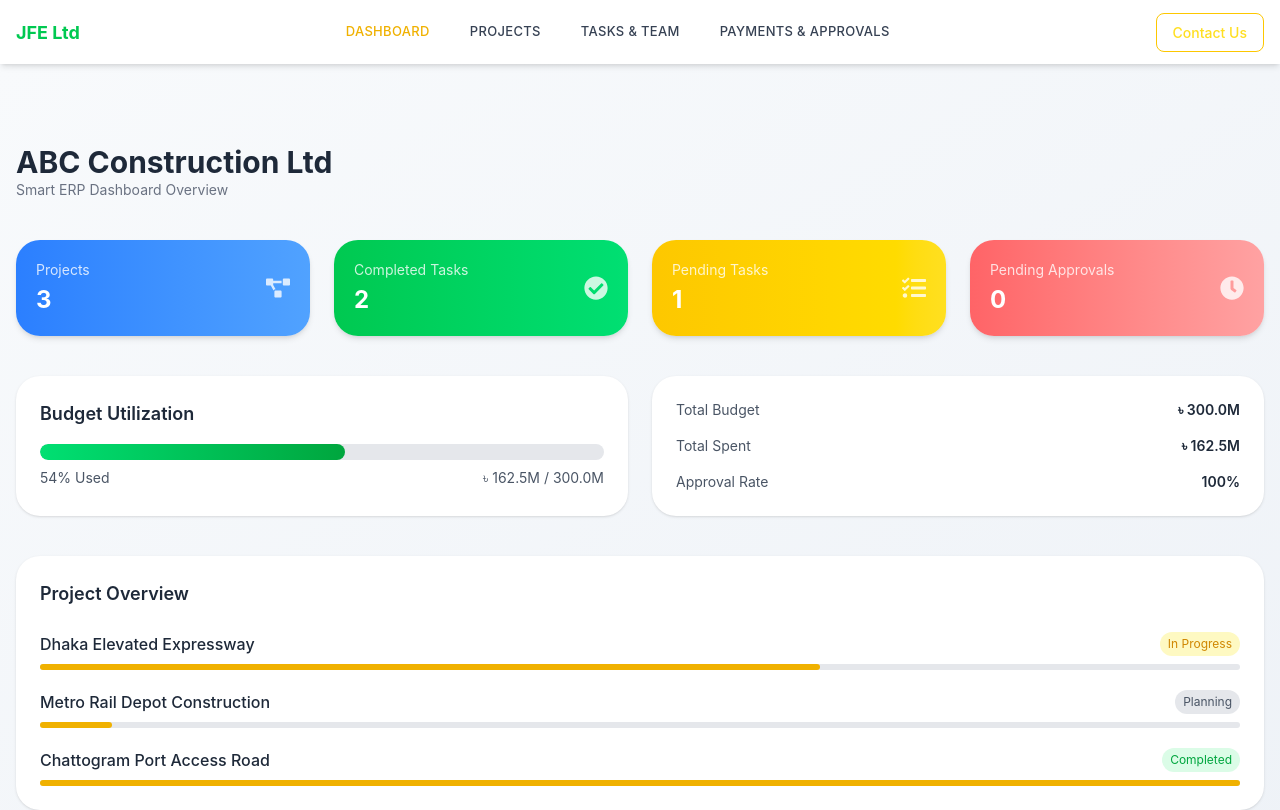
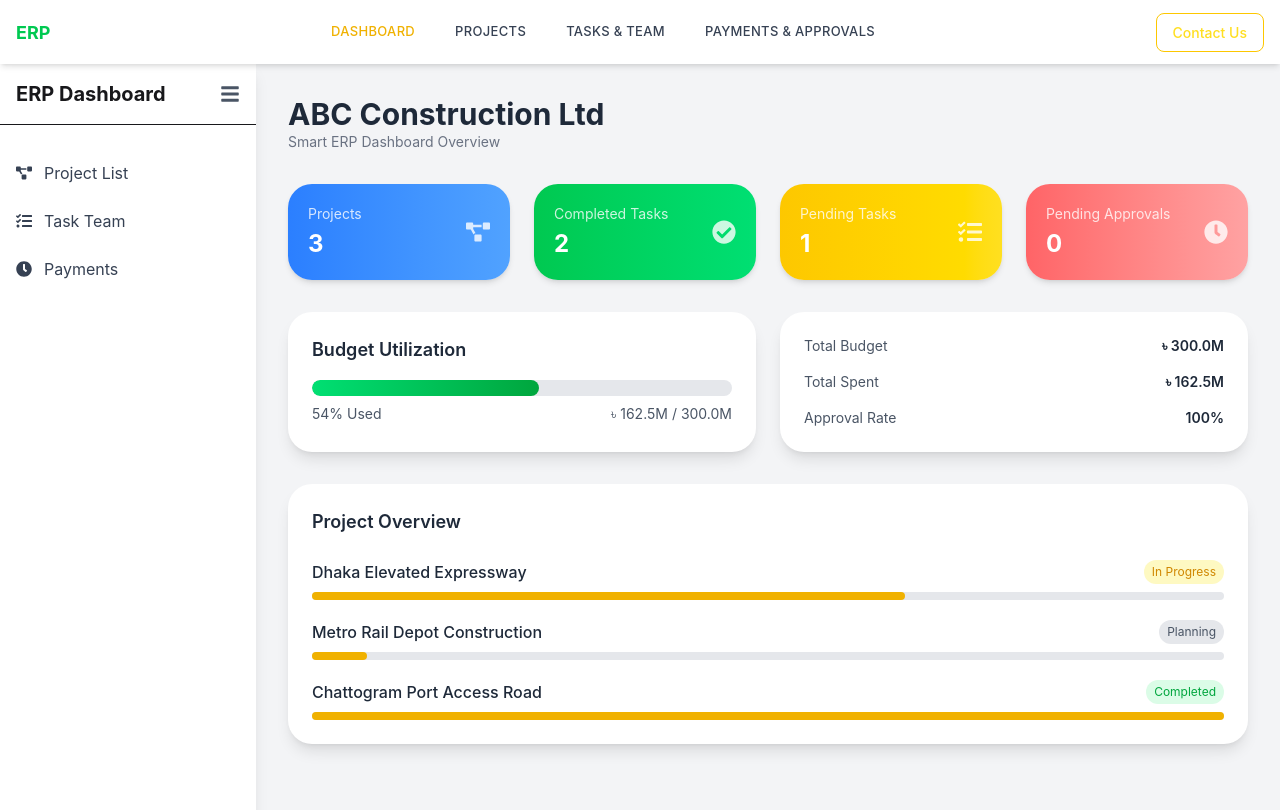
Before and after one commit to kamruzzaman1234/frontend_erp_project, a React (Vite) app: page /dashboard in a window 1280 px wide. Shown: the top 810 px of the page. Built offline with nearby package versions, Linux system fonts and the light colour scheme.

Commit message:
update dashboard page code

```diff
--- a/src/Pages/Dashboard/Dashboard.jsx
+++ b/src/Pages/Dashboard/Dashboard.jsx
@@ -1,5 +1,7 @@
+import { useState } from "react";
 import data from "../../data/data.json";
-import { FaProjectDiagram, FaTasks, FaCheckCircle, FaClock } from "react-icons/fa";
+import { FaProjectDiagram, FaTasks, FaCheckCircle, FaClock, FaBars } from "react-icons/fa";
+import { Link } from "react-router-dom";
 
 const Dashboard = () => {
     const company = data.company;
@@ -7,7 +9,6 @@ const Dashboard = () => {
 
     // Calculations
     const totalProjects = projects.length;
-
     const totalBudget = projects.reduce((acc, p) => acc + p.budget.total, 0);
     const totalSpent = projects.reduce((acc, p) => acc + p.budget.spent, 0);
     const budgetPercent = Math.round((totalSpent / totalBudget) * 100);
@@ -17,75 +18,103 @@ const Dashboard = () => {
     const pendingTasks = allTasks.filter((t) => t.progress < 100).length;
 
     const allPayments = projects.flatMap((p) => p.payments);
-    const approved = allPayments.filter(
-        (p) => p.approvalFlow?.status === "Approved"
-    ).length;
-
+    const approved = allPayments.filter((p) => p.approvalFlow?.status === "Approved").length;
     const pendingApproval = allPayments.length - approved;
 
+    const [sidebarOpen, setSidebarOpen] = useState(true);
+
     return (
-        <div className="py-[80px] bg-gradient-to-br from-[#f8fafc] to-[#eef2f7] min-h-screen">
-            <div className="max-w-screen-xl mx-auto px-4 space-y-10">
-
-                {/* Header */}
-                <div>
-                    <h1 className="text-3xl font-bold text-gray-800">
-                        {company.name}
-                    </h1>
-                    <p className="text-gray-500 text-sm">
-                        Smart ERP Dashboard Overview
-                    </p>
+        <div className="flex min-h-screen bg-gray-100">
+            {/* Sidebar */}
+            <div
+                className={`bg-white shadow-lg transition-all duration-300 ${sidebarOpen ? "w-64" : "w-16"
+                    }`}
+            >
+                <div className="flex items-center justify-between px-4 py-4 border-b">
+                    {sidebarOpen && <h1 className="font-bold text-xl">ERP Dashboard</h1>}
+                    <button
+                        className="text-gray-600 text-xl cursor-pointer focus:outline-none"
+                        onClick={() => setSidebarOpen(!sidebarOpen)}
+                    >
+                        <FaBars />
+                    </button>
                 </div>
 
-                {/* 🔥 Summary Cards */}
-                <div className="grid md:grid-cols-4 gap-6">
+                <nav className="mt-6">
+                    <Link
+                        to="/project-list"
+                        className="flex items-center px-4 py-3 text-gray-700 hover:bg-gray-200 transition rounded-lg"
+                    >
+                        <FaProjectDiagram className="mr-3" />
+                        {sidebarOpen && "Project List"}
+                    </Link>
 
+                    <Link
+                        to="/task-team"
+                        className="flex items-center px-4 py-3 text-gray-700 hover:bg-gray-200 transition rounded-lg"
+                    >
+                        <FaTasks className="mr-3" />
+                        {sidebarOpen && "Task Team"}
+                    </Link>
+
+                    <Link
+                        to="/payments"
+                        className="flex items-center px-4 py-3 text-gray-700 hover:bg-gray-200 transition rounded-lg"
+                    >
+                        <FaClock className="mr-3" />
+                        {sidebarOpen && "Payments"}
+                    </Link>
+                </nav>
+            </div>
+
+            {/* Main Content */}
+            <div className="flex-1 p-8 overflow-y-auto">
+                {/* Header */}
+                <div className="mb-8">
+                    <h1 className="text-3xl font-bold text-gray-800">{company.name}</h1>
+                    <p className="text-gray-500 text-sm">Smart ERP Dashboard Overview</p>
+                </div>
+
+                {/* Summary Cards */}
+                <div className="grid md:grid-cols-4 gap-6 mb-8">
                     <DashboardCard
                         title="Projects"
                         value={totalProjects}
                         icon={<FaProjectDiagram />}
                         color="from-blue-500 to-blue-400"
                     />
-
                     <DashboardCard
                         title="Completed Tasks"
                         value={completedTasks}
                         icon={<FaCheckCircle />}
                         color="from-green-500 to-green-400"
                     />
-
                     <DashboardCard
                         title="Pending Tasks"
                         value={pendingTasks}
                         icon={<FaTasks />}
                         color="from-yellow-400 to-yellow-300"
                     />
-
                     <DashboardCard
                         title="Pending Approvals"
                         value={pendingApproval}
                         icon={<FaClock />}
                         color="from-red-400 to-red-300"
                     />
-
                 </div>
 
-                {/* 🔥 Budget + Stats */}
-                <div className="grid md:grid-cols-2 gap-6">
-
-                    {/* Budget Card */}
-                    <div className="bg-white rounded-3xl p-6 shadow-sm">
+                {/* Budget + Quick Stats */}
+                <div className="grid md:grid-cols-2 gap-6 mb-8">
+                    <div className="bg-white rounded-3xl p-6 shadow-lg">
                         <h3 className="text-lg font-semibold text-gray-800 mb-4">
                             Budget Utilization
                         </h3>
-
                         <div className="w-full bg-gray-200 h-4 rounded-full overflow-hidden">
                             <div
                                 className="bg-gradient-to-r from-green-400 to-green-600 h-4 rounded-full"
                                 style={{ width: `${budgetPercent}%` }}
                             ></div>
                         </div>
-
                         <div className="flex justify-between text-sm text-gray-600 mt-2">
                             <span>{budgetPercent}% Used</span>
                             <span>
@@ -95,17 +124,27 @@ const Dashboard = () => {
                         </div>
                     </div>
 
-                    {/* Quick Stats */}
-                    <div className="bg-white rounded-3xl p-6 shadow-sm flex flex-col justify-center space-y-4">
-                        <StatItem label="Total Budget" value={`৳ ${(totalBudget / 1000000).toFixed(1)}M`} />
-                        <StatItem label="Total Spent" value={`৳ ${(totalSpent / 1000000).toFixed(1)}M`} />
-                        <StatItem label="Approval Rate" value={`${allPayments.length === 0 ? 0 : Math.round((approved / allPayments.length) * 100)}%`} />
+                    <div className="bg-white rounded-3xl p-6 shadow-lg flex flex-col justify-center space-y-4">
+                        <StatItem
+                            label="Total Budget"
+                            value={`৳ ${(totalBudget / 1000000).toFixed(1)}M`}
+                        />
+                        <StatItem
+                            label="Total Spent"
+                            value={`৳ ${(totalSpent / 1000000).toFixed(1)}M`}
+                        />
+                        <StatItem
+                            label="Approval Rate"
+                            value={`${allPayments.length === 0
+                                    ? 0
+                                    : Math.round((approved / allPayments.length) * 100)
+                                }%`}
+                        />
+                    </div>
                 </div>
 
-                </div>
-
-                {/* 🔥 Projects Overview */}
-                <div className="bg-white rounded-3xl p-6 shadow-sm">
+                {/* Projects Overview */}
+                <div className="bg-white rounded-3xl p-6 shadow-lg">
                     <h3 className="text-lg font-semibold text-gray-800 mb-6">
                         Project Overview
                     </h3>
@@ -115,18 +154,12 @@ const Dashboard = () => {
                             const percent = Math.round(
                                 (project.budget.spent / project.budget.total) * 100
                             );
-
                             return (
                                 <div key={project.projectId} className="space-y-2">
-
                                     <div className="flex justify-between items-center">
-                                        <h4 className="font-medium text-gray-800">
-                                            {project.name}
-                                        </h4>
-
+                                        <h4 className="font-medium text-gray-800">{project.name}</h4>
                                         <span
-                                            className={`text-xs px-2 py-1 rounded-full
-                      ${project.status === "Completed"
+                                            className={`text-xs px-2 py-1 rounded-full ${project.status === "Completed"
                                                     ? "bg-green-100 text-green-600"
                                                     : project.status === "In Progress"
                                                         ? "bg-yellow-100 text-yellow-600"
@@ -136,20 +169,17 @@ const Dashboard = () => {
                                             {project.status}
                                         </span>
                                     </div>
-
-                                    <div className="w-full bg-gray-200 h-[6px] rounded-full">
+                                    <div className="w-full bg-gray-200 h-2 rounded-full">
                                         <div
-                                            className="bg-yellow-500 h-[6px] rounded-full"
+                                            className="bg-yellow-500 h-2 rounded-full"
                                             style={{ width: `${percent}%` }}
                                         ></div>
                                     </div>
-
                                 </div>
                             );
                         })}
                     </div>
                 </div>
-
             </div>
         </div>
     );
@@ -157,12 +187,11 @@ const Dashboard = () => {
 
 export default Dashboard;
 
-
-
-// 🔥 Card Component
-const DashboardCard = ({ title, value, icon, color }) => {
-    return (
-        <div className={`rounded-3xl p-5 text-white shadow-md bg-gradient-to-r ${color}`}>
+// Dashboard Card
+const DashboardCard = ({ title, value, icon, color }) => (
+    <div
+        className={`rounded-3xl p-5 text-white shadow-md bg-gradient-to-r ${color} transform hover:scale-105 transition`}
+    >
         <div className="flex justify-between items-center">
             <div>
                 <p className="text-sm opacity-80">{title}</p>
@@ -172,15 +201,11 @@ const DashboardCard = ({ title, value, icon, color }) => {
         </div>
     </div>
 );
-};
 
-
-// 🔥 Stat Item
-const StatItem = ({ label, value }) => {
-    return (
+// Stat Item
+const StatItem = ({ label, value }) => (
     <div className="flex justify-between text-sm text-gray-600">
         <span>{label}</span>
         <span className="font-semibold text-gray-800">{value}</span>
     </div>
 );
-};
--- a/src/Pages/Home/Home.jsx
+++ b/src/Pages/Home/Home.jsx
@@ -1,9 +1,11 @@
 import Banner from "../../components/Banner/Banner";
+import Choose from "../../components/Choose/Choose";
 import Clients from "../../components/Clients/Clients";
 import Contact from "../../components/Contact/Contact";
 import Feature from "../../components/Feature/Feature";
 import Service from "../../components/Service/Service";
 import WorkingArea from "../../components/WorkingArea/WorkingArea";
+
 
 const Home = ()=>{
     return(
@@ -12,8 +14,10 @@ const Home = ()=>{
                 <Feature></Feature>
                 <WorkingArea></WorkingArea>
                 <Service></Service>
+                 <Choose></Choose>
                 <Clients></Clients>
                 <Contact></Contact>
+
 
         </div>
     )
--- a/src/Shared/Footer/Footer.jsx
+++ b/src/Shared/Footer/Footer.jsx
@@ -4,7 +4,7 @@ const Footer = () => {
            <div className="max-w-screen-xl mx-auto px-4">
                  <footer className="footer sm:footer-horizontal  text-base-content p-10">
                 <aside>
-                    <h4 class="text-lg font-bold text-green-400">JFE Ltd.</h4>
+                    <h4 class="text-lg font-bold text-green-400">ERP</h4>
                     <p>
                         Providing reliable tech since 1992
                     </p>
--- a/src/Shared/Navbar/Navbar.jsx
+++ b/src/Shared/Navbar/Navbar.jsx
@@ -12,7 +12,7 @@ const Navbar = () => {
                             to="/"
                             className="text-[18px] font-bold  text-green-500 "
                         >
-                            JFE Ltd
+                            ERP
                         </Link>
                     </div>
 
```
Also changed, not shown: src/components/Choose/Choose.jsx (added, +84 -0 lines). Lines whose indentation alone changed are shown as unchanged.
